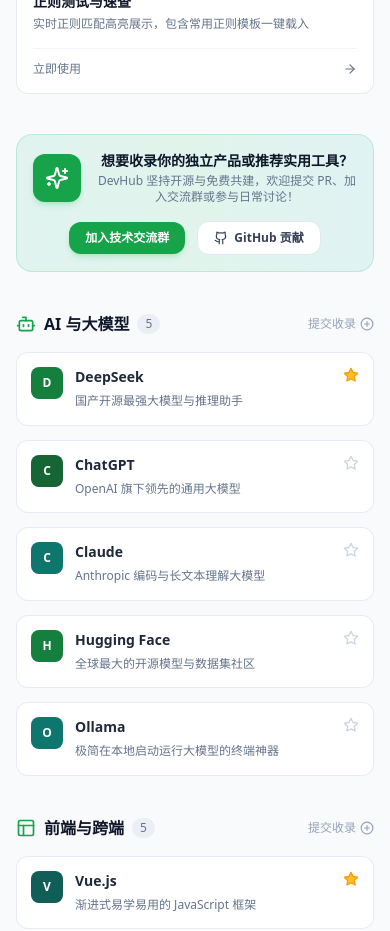
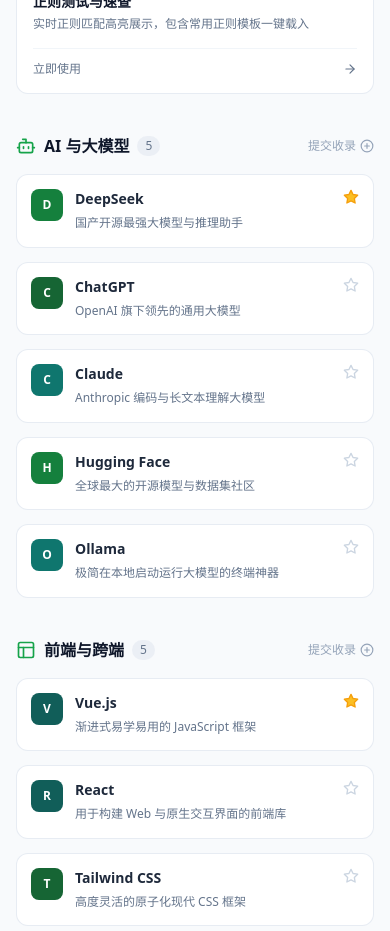
Before and after one commit to upowerman/upowerman.github.io, a Vue app: page / in a window 390 px wide. Shown: the part 1400-2331 px from the top of the page. Built offline with nearby package versions, Linux system fonts and the light colour scheme.

Commit message:
ui: remove traffic banner and community modal; no focus ring on search input (caret is the indicator)

```diff
--- a/src/App.vue
+++ b/src/App.vue
@@ -88,9 +88,6 @@
         </div>
       </section>
 
-      <!-- 导流通栏 Banner -->
-      <TrafficBanner @open-community="isCommunityOpen = true" />
-
       <!-- 模块 2：精选网址导航区域（当处于 all 或 nav 视图时渲染） -->
       <div v-if="store.activeTab === 'all' || store.activeTab === 'nav'">
         <!-- 自定义链接分类（如果有） -->
@@ -159,7 +156,6 @@
 
     <!-- 模态框容器 -->
     <AddLinkModal :is-open="isAddLinkOpen" @close="isAddLinkOpen = false" />
-    <CommunityModal :is-open="isCommunityOpen" @close="isCommunityOpen = false" />
   </div>
 </template>
 
@@ -182,16 +178,13 @@
 import NavCard from './components/navigation/NavCard.vue'
 import NavSection from './components/navigation/NavSection.vue'
 import SiteIcon from './components/common/SiteIcon.vue'
-import TrafficBanner from './components/traffic/TrafficBanner.vue'
 import AddLinkModal from './components/modal/AddLinkModal.vue'
-import CommunityModal from './components/traffic/CommunityModal.vue'
 import { toolPath } from './utils/tool-routes'
 import type { NavItem, ToolItem } from './types'
 
 const store = useAppStore()
 
 const isAddLinkOpen = ref(false)
-const isCommunityOpen = ref(false)
 
 const toolIcons: Record<string, any> = {
   FileJson,
--- a/src/components/search/SearchBar.vue
+++ b/src/components/search/SearchBar.vue
@@ -19,8 +19,8 @@
       </button>
     </div>
 
-    <!-- 搜索命令栏:与全站同色系,以 $ 提示符呼应终端身份 -->
-    <div class="relative flex items-center rounded-xl bg-white dark:bg-slate-900 border border-slate-200 dark:border-slate-800 shadow-sm pl-4 pr-1.5 py-1.5 transition-all focus-within:border-primary-500 focus-within:ring-2 focus-within:ring-primary-500/40">
+    <!-- 搜索命令栏:与全站同色系,以 $ 提示符呼应终端身份;聚焦不显示高亮框,光标即焦点 -->
+    <div class="relative flex items-center rounded-xl bg-white dark:bg-slate-900 border border-slate-200 dark:border-slate-800 shadow-sm pl-4 pr-1.5 py-1.5">
       <span class="font-mono text-sm md:text-base text-primary-600 dark:text-primary-400 select-none mr-2 shrink-0" aria-hidden="true">$</span>
       <input
         v-model="query"
@@ -30,7 +30,7 @@
         :aria-expanded="isFocused && suggestions.length > 0"
         aria-controls="search-suggestions"
         aria-autocomplete="list"
-        class="flex-1 min-w-0 bg-transparent py-2.5 text-sm md:text-base text-slate-800 dark:text-slate-100 placeholder:text-slate-400 dark:placeholder:text-slate-500 font-mono caret-primary-600 outline-none"
+        class="search-cmd-input flex-1 min-w-0 bg-transparent py-2.5 text-sm md:text-base text-slate-800 dark:text-slate-100 placeholder:text-slate-400 dark:placeholder:text-slate-500 font-mono caret-primary-600 outline-none"
         @keydown.enter="handleEnter"
         @keydown.down.prevent="focusFirstSuggestion"
         @focus="isFocused = true"
--- a/src/components/traffic/CommunityModal.vue
+++ /dev/null
@@ -1,105 +0,0 @@
-<template>
-  <div
-    v-if="isOpen"
-    class="fixed inset-0 z-50 flex items-center justify-center p-4 bg-slate-900/60 backdrop-blur-sm animate-fadeIn"
-    @click.self="$emit('close')"
-  >
-    <div
-      ref="panelRef"
-      role="dialog"
-      aria-modal="true"
-      aria-labelledby="community-title"
-      tabindex="-1"
-      class="bg-white dark:bg-slate-900 rounded-2xl max-w-md w-full p-6 shadow-2xl border border-slate-200 dark:border-slate-800 text-center relative overflow-hidden"
-    >
-      <!-- 装饰背景 -->
-      <div class="absolute -top-12 -right-12 w-32 h-32 rounded-full bg-primary-500/10 dark:bg-primary-500/5 blur-2xl"></div>
-
-      <button
-        type="button"
-        @click="$emit('close')"
-        class="absolute top-4 right-4 p-1.5 rounded-lg text-slate-400 hover:text-slate-600 dark:hover:text-slate-200 hover:bg-slate-100 dark:hover:bg-slate-800"
-      >
-        <X class="w-5 h-5" />
-      </button>
-
-      <!-- 头部图标 -->
-      <div class="w-12 h-12 rounded-2xl bg-gradient-to-tr from-primary-600 to-emerald-400 text-white flex items-center justify-center mx-auto shadow-lg shadow-primary-500/20 mb-3">
-        <Users class="w-6 h-6" />
-      </div>
-
-      <h3 id="community-title" class="text-lg font-bold text-slate-900 dark:text-white">
-        加入开发者技术社群
-      </h3>
-      <p class="text-xs text-slate-500 dark:text-slate-400 mt-1 max-w-xs mx-auto">
-        与 1000+ 独立开发者、全栈工程师一起交流技术、探讨出海灵感与实用工具
-      </p>
-
-      <!-- 福利清单 -->
-      <div class="my-5 p-3.5 bg-slate-50 dark:bg-slate-800/60 rounded-xl text-left space-y-2 text-xs text-slate-600 dark:text-slate-300">
-        <div class="flex items-center space-x-2">
-          <CheckCircle2 class="w-4 h-4 text-primary-600 shrink-0" />
-          <span>每日精选 GitHub Trending 与 AI 前沿资讯</span>
-        </div>
-        <div class="flex items-center space-x-2">
-          <CheckCircle2 class="w-4 h-4 text-primary-600 shrink-0" />
-          <span>独立开发、SaaS 盈利与出海产品打法交流</span>
-        </div>
-        <div class="flex items-center space-x-2">
-          <CheckCircle2 class="w-4 h-4 text-primary-600 shrink-0" />
-          <span>DevHub 优先定制上线你所需的高频小工具</span>
-        </div>
-      </div>
-
-      <!-- 加群方式 -->
-      <div class="p-4 border border-dashed border-primary-300 dark:border-primary-800 rounded-xl bg-primary-50/50 dark:bg-primary-950/20">
-        <div class="text-xs font-semibold text-primary-700 dark:text-primary-300">
-          微信添加群助手备注「入群」：
-        </div>
-        <div class="flex items-center justify-center space-x-3 mt-2">
-          <code class="px-3 py-1 rounded-md bg-white dark:bg-slate-800 font-mono text-sm font-bold text-slate-800 dark:text-slate-100 border border-slate-200 dark:border-slate-700">
-            upowerman
-          </code>
-          <button
-            type="button"
-            @click="copyWeChat"
-            class="px-3 py-1 text-xs font-semibold rounded-md bg-primary-600 hover:bg-primary-700 text-white shadow-sm transition-colors"
-          >
-            {{ copied ? '已复制微信号!' : '一键复制' }}
-          </button>
-        </div>
-      </div>
-
-      <div class="mt-4 text-[11px] text-slate-500 dark:text-slate-400">
-        关注公众号「极客工作台」获取出海产品工具包
-      </div>
-    </div>
-  </div>
-</template>
-
-<script setup lang="ts">
-import { ref, toRef } from 'vue'
-import { X, Users, CheckCircle2 } from 'lucide-vue-next'
-import { useModal } from '../../composables/useModal'
-
-const props = defineProps<{
-  isOpen: boolean
-}>()
-
-const emit = defineEmits<{
-  (e: 'close'): void
-}>()
-
-const { panelRef } = useModal(toRef(props, 'isOpen'), () => emit('close'))
-
-const copied = ref(false)
-
-function copyWeChat() {
-  navigator.clipboard.writeText('upowerman').then(() => {
-    copied.value = true
-    setTimeout(() => {
-      copied.value = false
-    }, 2000)
-  })
-}
-</script>
--- a/src/components/traffic/TrafficBanner.vue
+++ /dev/null
@@ -1,43 +0,0 @@
-<template>
-  <div class="my-8 p-4 md:p-6 rounded-2xl bg-gradient-to-r from-emerald-500/10 via-primary-500/10 to-teal-500/10 border border-primary-500/20 flex flex-col md:flex-row items-center justify-between gap-4">
-    <div class="flex items-center space-x-4 text-center md:text-left">
-      <div class="w-12 h-12 rounded-xl bg-primary-600 text-white flex items-center justify-center shrink-0 shadow-md shadow-primary-500/20">
-        <Sparkles class="w-6 h-6" />
-      </div>
-      <div>
-        <h4 class="text-sm md:text-base font-bold text-slate-900 dark:text-white">
-          想要收录你的独立产品或推荐实用工具？
-        </h4>
-        <p class="text-xs text-slate-500 dark:text-slate-400 mt-0.5">
-          DevHub 坚持开源与免费共建，欢迎提交 PR、加入交流群或参与日常讨论！
-        </p>
-      </div>
-    </div>
-
-    <div class="flex items-center space-x-3 shrink-0">
-      <button
-        type="button"
-        @click="$emit('open-community')"
-        class="px-4 py-2 text-xs font-bold rounded-xl bg-primary-600 hover:bg-primary-700 text-white shadow-md shadow-primary-500/20 transition-all hover:scale-105 active:scale-95"
-      >
-        加入技术交流群
-      </button>
-      <a
-        href="https://github.com/upowerman/upowerman.github.io"
-        target="_blank"
-        class="flex items-center space-x-1.5 px-4 py-2 text-xs font-bold rounded-xl bg-white dark:bg-slate-800 hover:bg-slate-50 dark:hover:bg-slate-700 text-slate-700 dark:text-slate-200 border border-slate-200 dark:border-slate-700 transition-all"
-      >
-        <Github class="w-3.5 h-3.5" />
-        <span>GitHub 贡献</span>
-      </a>
-    </div>
-  </div>
-</template>
-
-<script setup lang="ts">
-import { Sparkles, Github } from 'lucide-vue-next'
-
-defineEmits<{
-  (e: 'open-community'): void
-}>()
-</script>
--- a/src/style.css
+++ b/src/style.css
@@ -14,6 +14,11 @@
 :focus-visible {
   outline: 2px solid #22c55e;
   outline-offset: 2px;
+}
+
+/* 例外:搜索命令栏输入框不显示描边,闪烁光标即焦点指示 */
+.search-cmd-input:focus-visible {
+  outline: none;
 }
 
 /* 弹窗入场:用户触发的反馈动效 */
```
